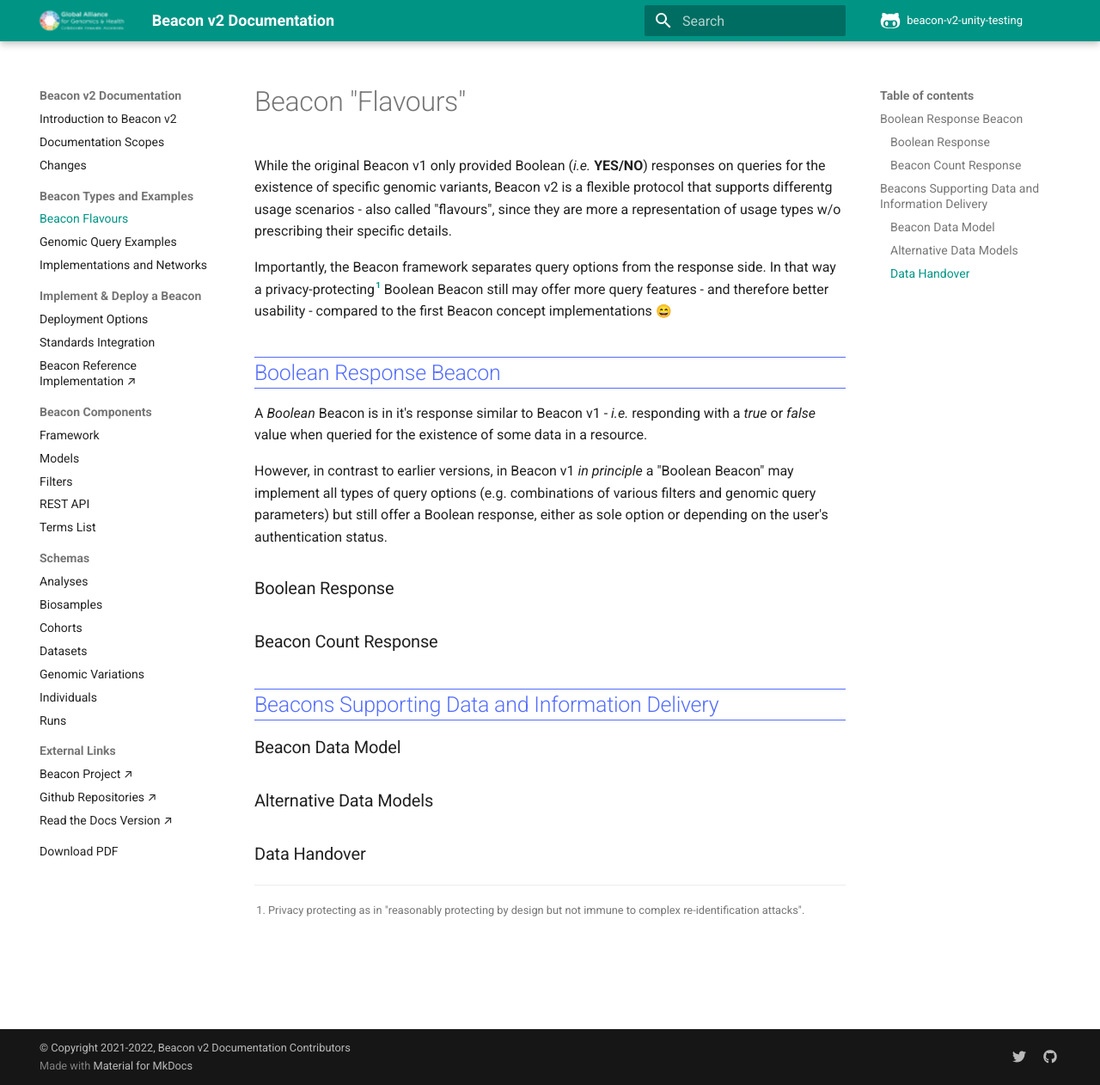
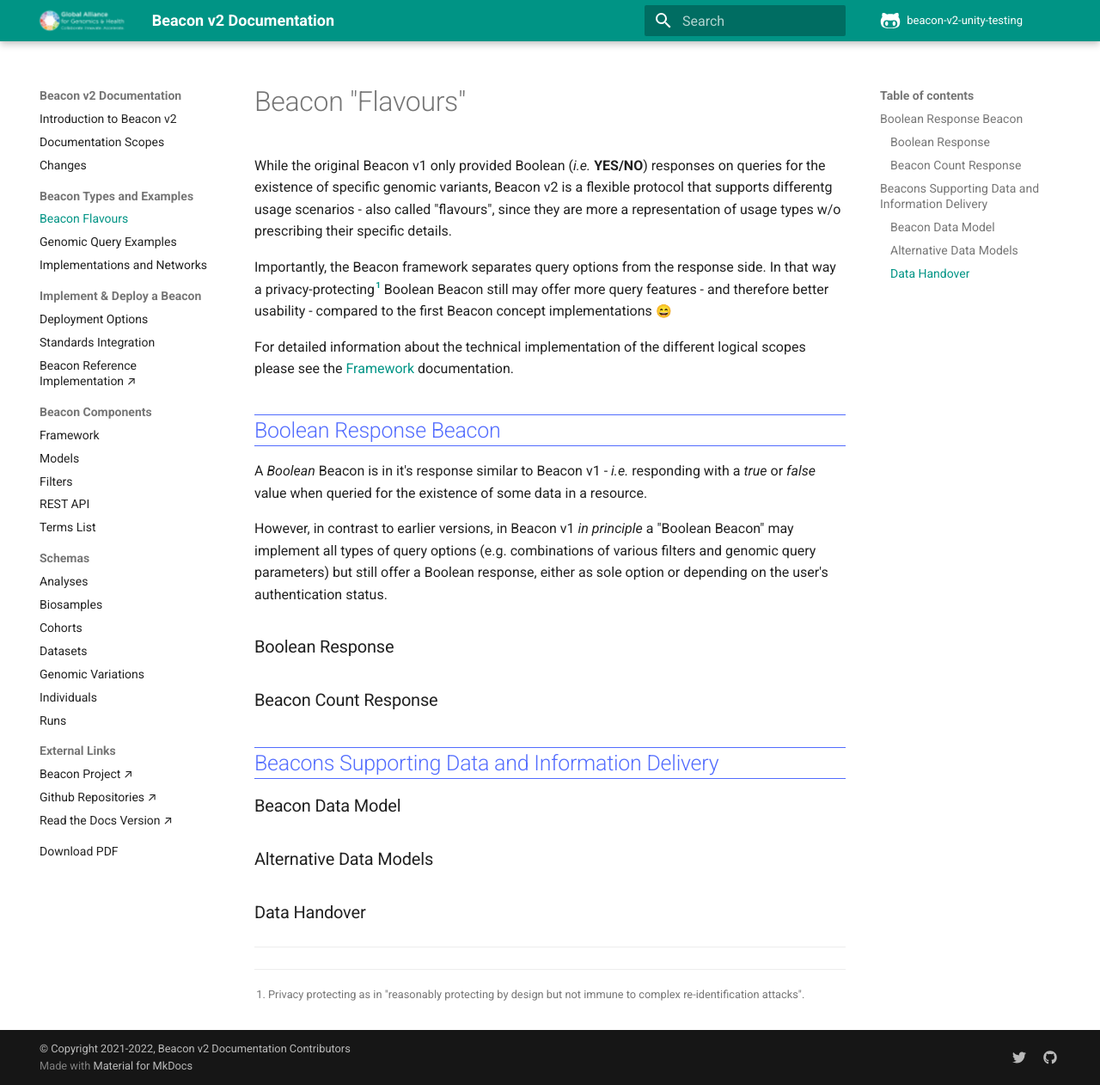
Before and after one commit to ga4gh-beacon/beacon-v2, an MkDocs documentation site: the page built from docs/beacon-flavours.md, in a window 1280 px wide and 1262 px high. Shown: the whole window at 86% size. Built offline with MkDocs 1.6.1 and Material for MkDocs 9.7.7, drawn with Linux system fonts in a browser that asks for light colours; emoji names are drawn with the system emoji font; comment, search, counter and statistics services are not loaded.

Commit message:
some test edit

```diff
--- a/docs/beacon-flavours.md
+++ b/docs/beacon-flavours.md
@@ -8,6 +8,9 @@ they are more a representation of usage types w/o prescribing their specific det
 Importantly, the Beacon framework separates query options from the response side. In that way
 a privacy-protecting[^1] Boolean Beacon still may offer more query features - and therefore better
 usability - compared to the first Beacon concept implementations :smile:
+
+For detailed information about the technical implementation of the different logical
+scopes please see the [Framework](framework.md) documentation.
 
 ## Boolean Response Beacon
 
@@ -31,6 +34,7 @@ depending on the user's authentication status.
 
 ### Data Handover
 
+---
 
 [^1]: Privacy protecting as in "reasonably protecting by design but not immune to complex
 re-identification attacks".
```
